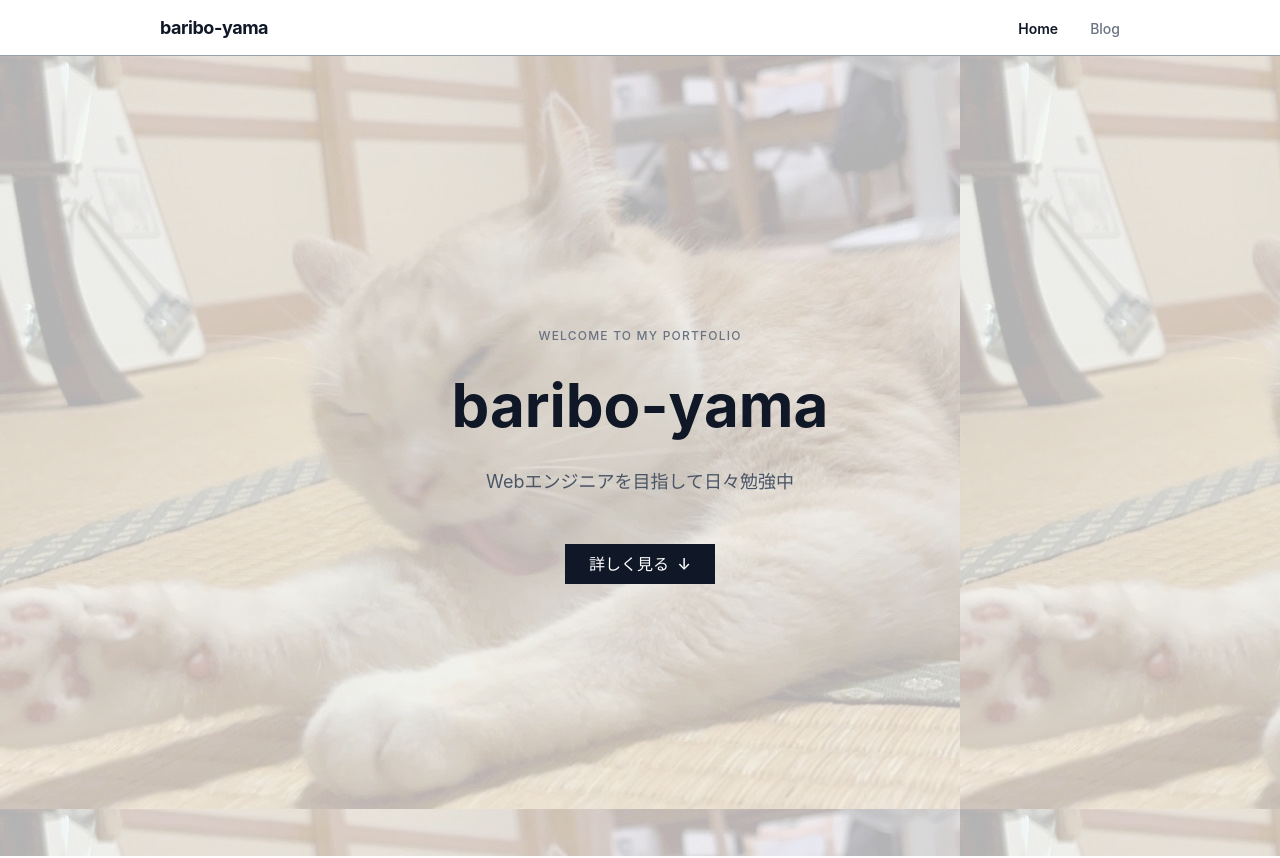
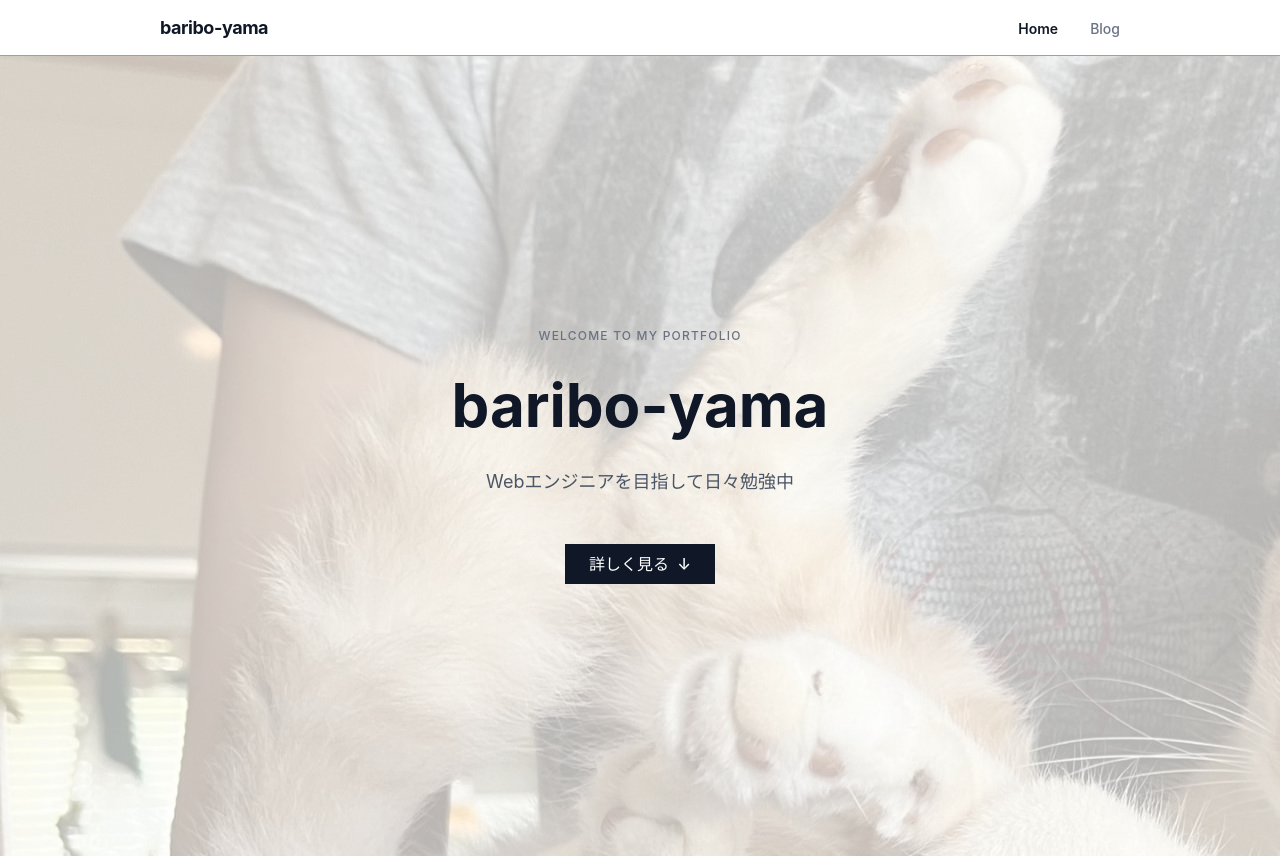
Before and after one commit to baribo-yama/baribo-yama.github.io, a React (Vite) app: page /#/ in a window 1280 px wide. Shown: the top 858 px of the page. Built offline with nearby package versions, Linux system fonts and the light colour scheme; the HTML template or start-up script is replaced by a standard one.

Commit message:
fix: けーちゃん画像サイズ変更

```diff
--- a/src/components/home/WelcomeBoard.tsx
+++ b/src/components/home/WelcomeBoard.tsx
@@ -2,7 +2,7 @@ import { assetUrl } from "../../utils/asset";
 
 // public/ 配下からの相対パス　undefinedにすると白背景
 const backgroundImage: string | undefined =
-  "/images/welcome/けーちゃん横長.jpg";
+  "/images/welcome/けーちゃん抱きかかえ16-9.jpg";
 
 export default function WelcomeBoard() {
   const scrollToAbout = () => {
```
Also changed, not shown: public/images/welcome/けーちゃん抱きかかえ16-9.jpg, 2 other files (tests, documents, lock files or other folders).
